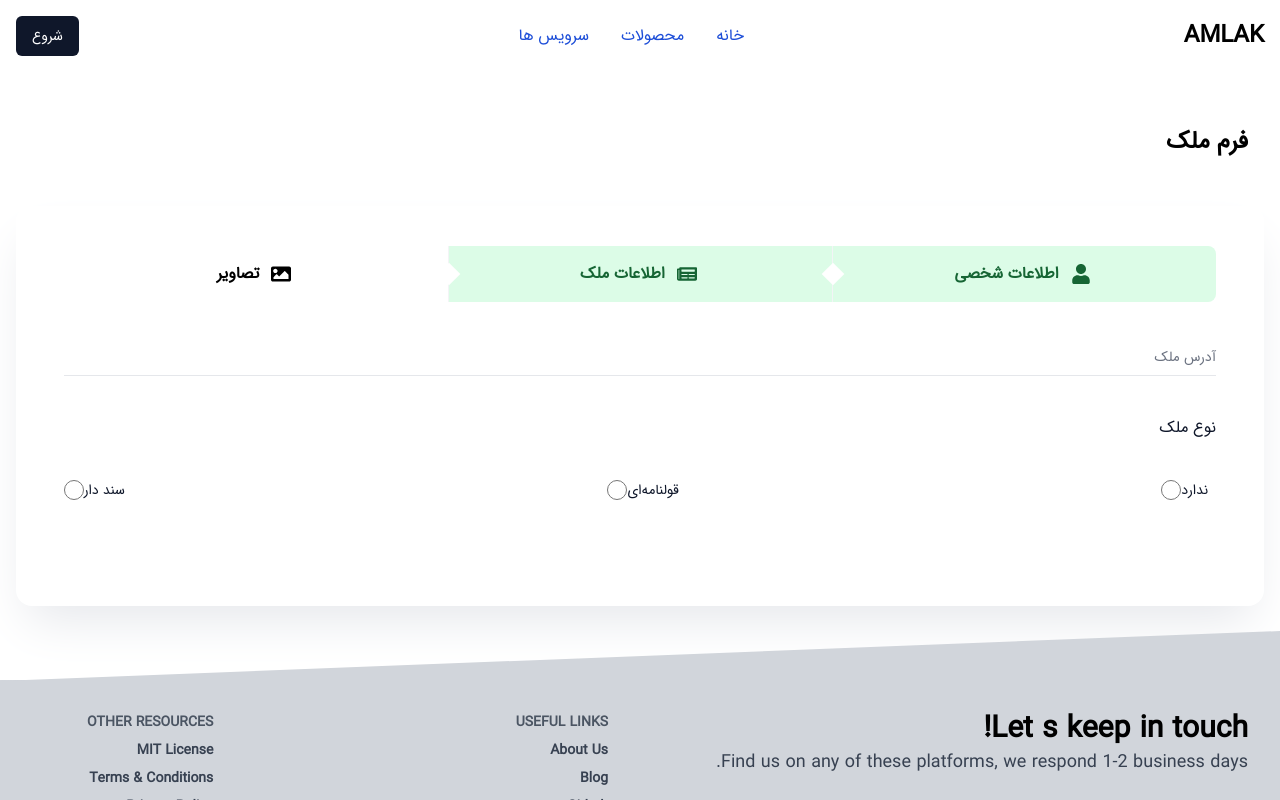
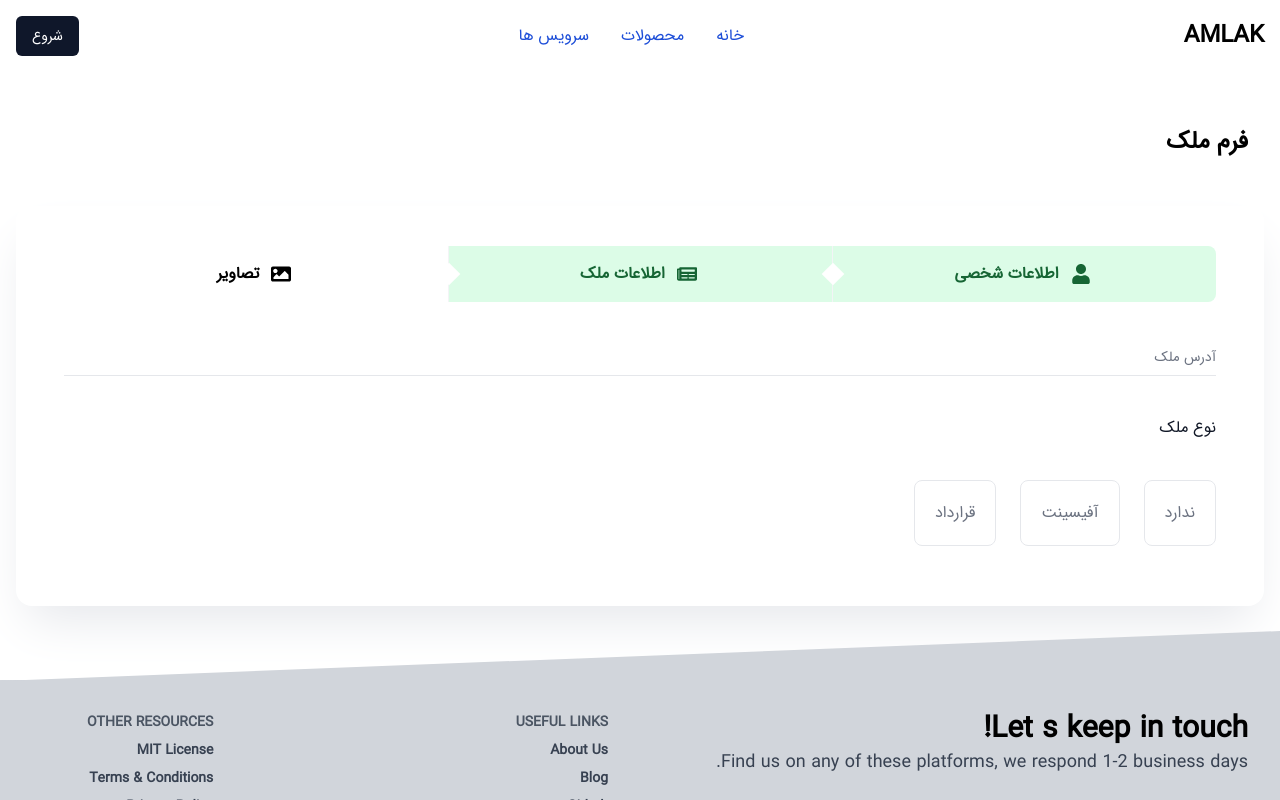
Before and after one commit to ashkansabbaghi/dr.amlak.frontend.next, a Next.js app: page /services/1 in a window 1280 px wide. Both pictures are taken after a click on the item "اطلاعات ملک". Shown: the top 800 px of the page. Built offline with nearby package versions, Linux system fonts and the light colour scheme.

Commit message:
add CustomRadiobtn

```diff
--- /dev/null
+++ b/components/CustomRadioBtn.tsx
@@ -0,0 +1,41 @@
+import { useState } from "react"
+
+interface IProps {
+    title: string,
+    items: Array<object>
+
+}
+export default function CustomRadioBtn({ title, items }: IProps) {
+    return (
+        <>
+            <p className="font-medium text-gray-900 dark:text-white">{title}</p>
+            <ul className="flex w-full gap-6">
+                {
+                    items.map((item, index) => {
+                        return (
+                            <>
+                                <li key={index}>
+                                    <input
+                                    type="radio"
+                                    id={`radio_${index}`}
+                                    name="radioGroup"
+                                    value={Object.keys(item)}
+                                    className="hidden peer"
+                                    required />
+                                    <label htmlFor={`radio_${index}`} className="inline-flex items-center justify-between w-full p-5
+                                    text-gray-500 bg-white border border-gray-200 rounded-lg cursor-pointer
+                                    dark:hover:text-gray-300 dark:border-gray-700 dark:peer-checked:text-blue-500
+                                    peer-checked:border-blue-600 peer-checked:text-blue-600
+                                    hover:text-gray-600 hover:bg-gray-100 dark:text-gray-400 dark:bg-gray-800 dark:hover:bg-gray-700">
+                                        <div className="block">
+                                            <div className="w-full">{Object.values(item)}</div>
+                                        </div>
+                                    </label>
+                                </li>
+                            </>)
+                    })
+                }
+            </ul>
+        </>
+    )
+}
--- a/components/Stepper.tsx
+++ b/components/Stepper.tsx
@@ -3,6 +3,7 @@
 import { FaImage, FaUser, FaNewspaper } from "react-icons/fa";
 import { CustomInput } from "./CustomInput";
 import { useState } from "react";
+import CustomRadioBtn from "./CustomRadioBtn";
 
 export const Stepper = () => {
     const steps = [
@@ -21,7 +22,7 @@ export const Stepper = () => {
                     <li
                         key={step.num}
                         className={`relative flex items-center justify-center gap-2 p-4 cursor-pointer
-                        ${countStep >= step.num? "bg-green-100 text-green-800" : ""}`}
+                        ${countStep >= step.num ? "bg-green-100 text-green-800" : ""}`}
                         onClick={() => { setCountStep(step.num) }}>
                         <p className="leading-none sm:block hidden">
                             <strong className="block font-bold text-sm md:text-base"> {step.title} </strong>
@@ -49,7 +50,7 @@ export const Stepper = () => {
                 <div className="">
                     <CustomInput label={'آدرس ملک'} />
                     {/*Suggestion Address Dropdown*/}
-                    <div className="z-10 bg-white rounded-lg shadow w-full hidden">
+                    <div className="z-10 bg-gray-50 rounded-lg shadow-lg w-full hidden">
                         <ul className="h-48 px-3 pb-3 overflow-y-auto text-sm text-gray-700">
                             <li className="flex items-center ps-2 rounded hover:bg-gray-100 cursor-pointer">
                                 <div className="text-right w-full py-2 ms-2 text-sm font-medium text-gray-600">Bonnie Green</div>
@@ -58,43 +59,9 @@ export const Stepper = () => {
                     </div>
                 </div>
 
-                <div> نوع ملک</div>
-                <div className="flex justify-between items-center mb-7">
+                <CustomRadioBtn title="نوع ملک" items={[{not : "ندارد"}, {affidavit : "آفیسینت"}, {deed : "قرارداد"}]} />
 
-                    <div className="flex items-center">
-                        <label
-                            htmlFor="not"
-                            className="pr-2 text-sm font-medium text-slate-900 cursor-pointer">ندارد</label>
-                        <input
-                            id="not"
-                            type="radio"
-                            value="not"
-                            name="not"
-                            className="w-5 h-5 bg-gray-100 rounded-full border-gray-300 focus:ring-0 focus:outline-none cursor-pointer" />
-                    </div>
-                    <div className="flex items-center">
-                        <label
-                            htmlFor="affidavit"
-                            className="pr-2 text-sm font-medium text-slate-900 cursor-pointer">قولنامه‌ای</label>
-                        <input
-                            id="affidavit"
-                            type="radio"
-                            value="affidavit"
-                            name="affidavit"
-                            className="w-5 h-5 bg-gray-100 rounded-full border-gray-300 focus:ring-0 focus:outline-none cursor-pointer" />
-                    </div>
-                    <div className="flex items-center">
-                        <label
-                            htmlFor="deed"
-                            className="pr-2 text-sm font-medium text-slate-900 cursor-pointer">سند دار</label>
-                        <input
-                            id="deed"
-                            type="radio"
-                            value="deed"
-                            name="deed"
-                            className="w-5 h-5 bg-gray-100 rounded-full border-gray-300 focus:ring-0 focus:outline-none cursor-pointer" />
-                    </div>
-                </div>
+
             </div>}
         </>
     )
```
